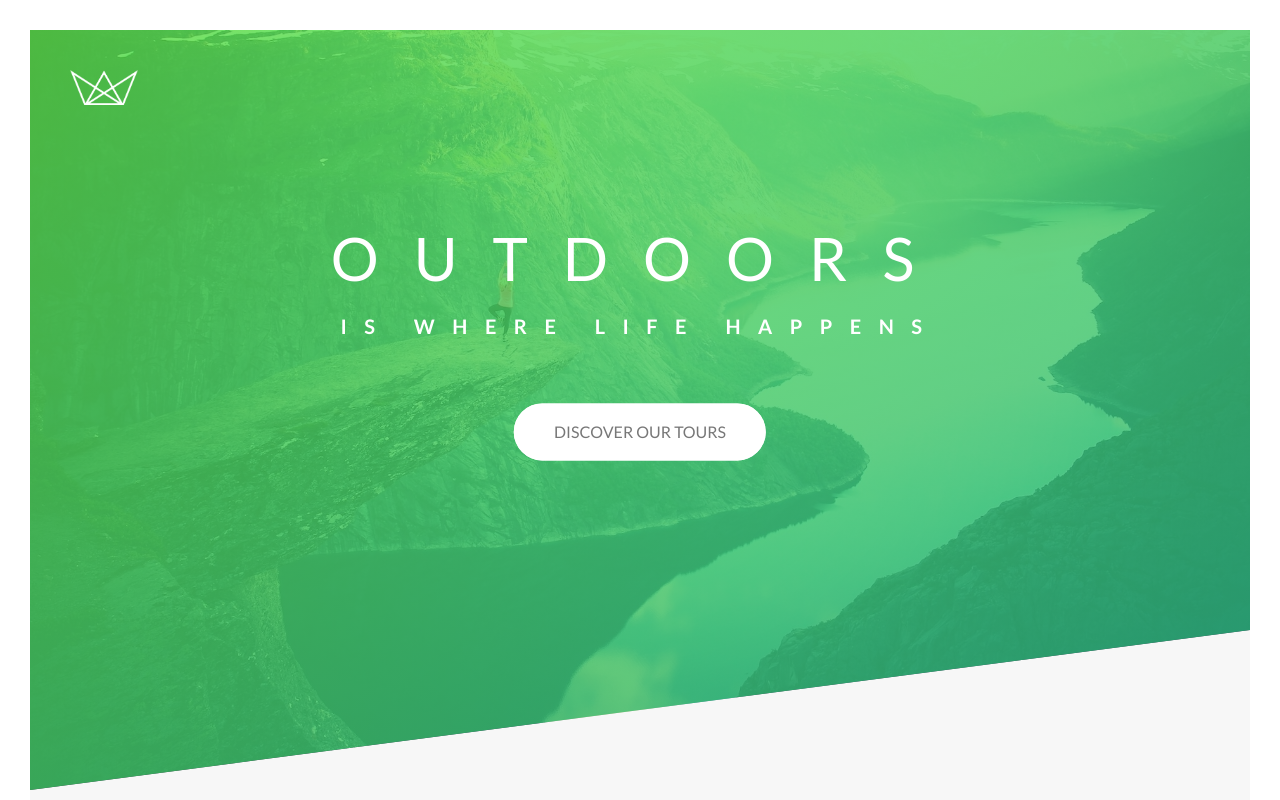
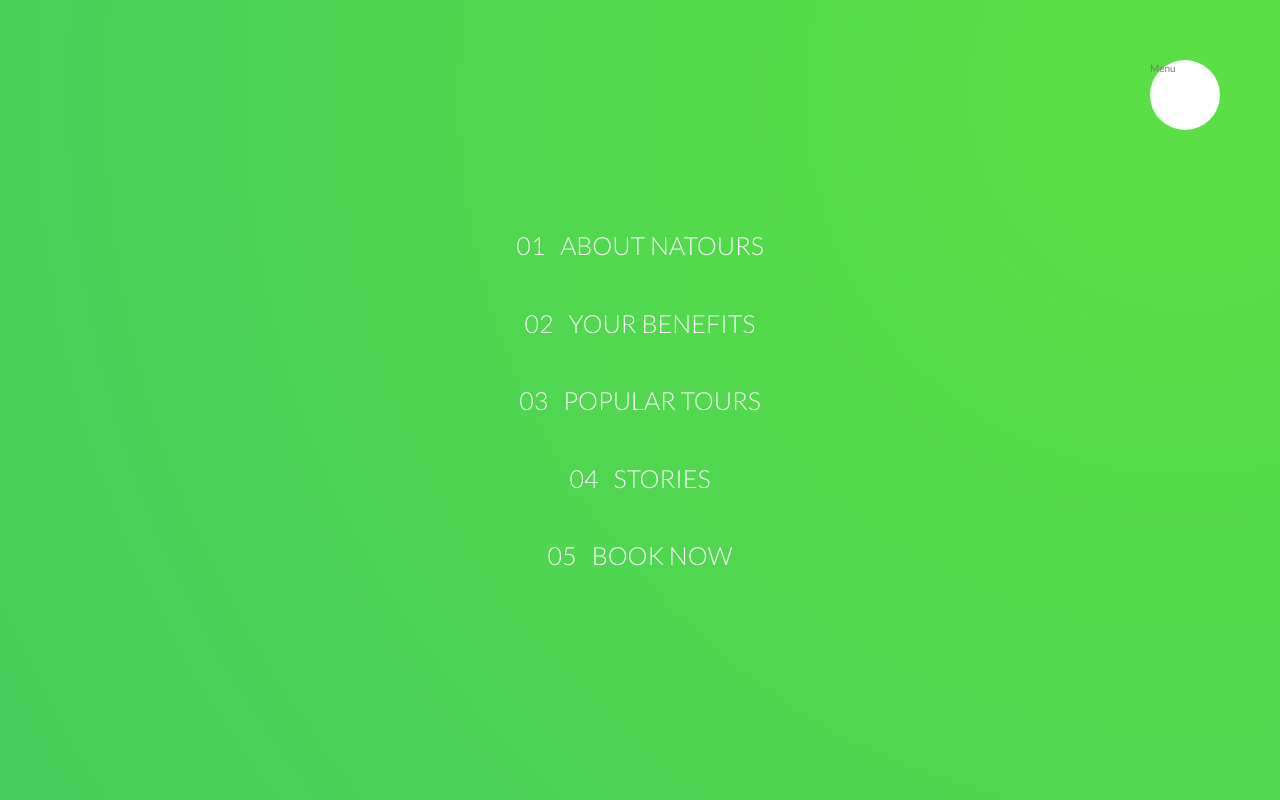
Before and after one commit to IkTom22/tour-temp, a website: page index.html in a window 1280 px wide. Shown: the top 800 px of the page. Drawn offline with Linux system fonts and the light colour scheme.

Commit message:
nav ul and link animation and background finished

```diff
--- a/index.html
+++ b/index.html
@@ -15,6 +15,26 @@
 </head>
 
 <body>
+    <div class="navigation">
+        <input type="checkbox" class="navigation__checkbox" id="navi-toggle">
+        <lable for="navi-toggle" class="navigation__button">Menu</lable>
+        <!-- &nbsp; stands for white space -->
+        <div class="navigation__background">&nbsp;</div>
+        <nav class="navigation__nav">
+            <ul class="navigation__list">
+                <li class="navigation__item"><a href="#" class="navigation__link"><span>01</span>About Natours</a></li>
+                <li class="navigation__item"><a href="#" class="navigation__link"><span>02</span>Your Benefits</a></li>
+                <li class="navigation__item"><a href="#" class="navigation__link"><span>03</span>POpular Tours</a></li>
+                <li class="navigation__item"><a href="#" class="navigation__link"><span>04</span>Stories</a></li>
+                <li class="navigation__item"><a href="#" class="navigation__link"><span>05</span>Book now</a></li>
+            </ul>
+        </nav>
+    </div>
+
+
+
+
+
     <header class="header">
         <div class="header__logo-box">
             <img src="img/logo-white.png" alt="Logo" class="header__logo">
--- /dev/null
+++ b/sass/layout/_navigation.scss
@@ -0,0 +1,83 @@
+.navigation {
+    &__checkbox{
+        display: none;
+
+    }
+    &__button{
+        background-color: $color-white;
+        height:7rem;
+        width: 7rem;
+        border-radius: 50%;
+        position: fixed;
+        z-index: 2000;
+        top: 6rem;
+        right: 6rem;
+    }
+    &__background{
+        height: 6rem;
+        width: 6rem;
+        border-radius: 50%;
+        position: fixed;
+        top: 6.5rem;
+        right: 6.5rem;
+        background-image: radial-gradient($color-primary-light, $color-primary-dark);
+        z-index: 1000;
+        -webkit-transform: scale(80);
+                transform: scale(80);
+
+    }
+    &__nav {
+        height: 100vh;
+        width: 100%;
+        position: fixed;
+        top: 0;
+        left: 0;
+        z-index: 1500;
+    }
+    &__list {
+        position: absolute;
+        top: 50%;
+        left: 50%;
+        -webkit-transform: translate(-50%, -50%);
+                transform: translate(-50%, -50%);
+        list-style: none;
+        text-transform: uppercase;
+        text-align: center;
+
+    }
+    &__item{
+        margin: 1.5rem;
+
+    }
+    &__link{
+        &:link,
+        &:visited{
+            display: inline-block;
+            font-size: 2.5rem;
+            font-weight: 300;
+            padding: 1rem 2rem;
+            color: $color-white;
+            text-decoration: none;
+            background-image: linear-gradient(120deg, transparent 0%, transparent 50%, $color-white 50%);
+            background-size: 225%;
+            -webkit-transition: all .4s;
+            transition: all .4s;
+
+            span {
+                margin-right: 1.5rem;
+                display: inline-block;
+
+            }
+
+        }
+        &:hover,
+        &:active{
+            background-position: 100%;
+            color: $color-primary;
+            -webkit-transform: translateX(1rem);
+                    transform: translateX(1rem);
+        }
+
+    }
+
+}
--- a/sass/main.scss
+++ b/sass/main.scss
@@ -17,6 +17,7 @@
 @import "components/form";
 
 @import "layout/header";
+@import "layout/navigation";
 @import "layout/grid";
 @import "layout/footer";
 
```
Also changed, not shown: css/style.css.
